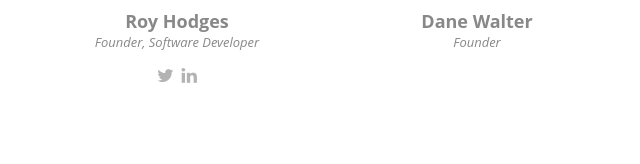
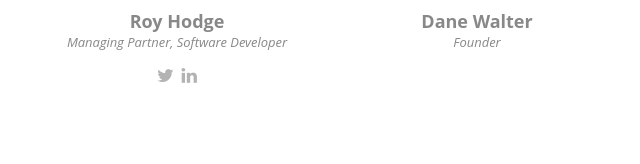
Before and after one commit to cadensanders49/unibitlabs.github.io, a plain HTML site: page about.html in a window 1280 px wide. Shown: the part 1171-1335 px from the top of the page, 313-953 px from the left. Drawn offline with Linux system fonts and the light colour scheme; some packages are replaced by stand-ins of ours.

Commit message:
Update about.html

```diff
--- a/about.html
+++ b/about.html
@@ -7,7 +7,7 @@
     <meta name="description" content="">
     <meta name="author" content="">
 
-    <title>Unibit Labs: Blockchain Development</title>
+    <title>Unibit Labs</title>
 
     <!-- css -->
     <link href="css/bootstrap.min.css" rel="stylesheet" type="text/css">
@@ -160,8 +160,8 @@
           <div class="col-md-3">
             <div class="member">
               <div class="pic"><img src="" alt=""></div>
-              <h4>Roy Hodges</h4>
-              <span>Founder, Software Developer</span>
+              <h4>Roy Hodge</h4>
+              <span>Managing Partner, Software Developer</span>
               <div class="social">
                 <a href="https://twitter.com/aseriousgogetta"><i class="fa fa-twitter"></i></a>
                 <a href="https://www.linkedin.com/in/roy-hodge-b695a7102/"><i class="fa fa-linkedin"></i></a>
```
